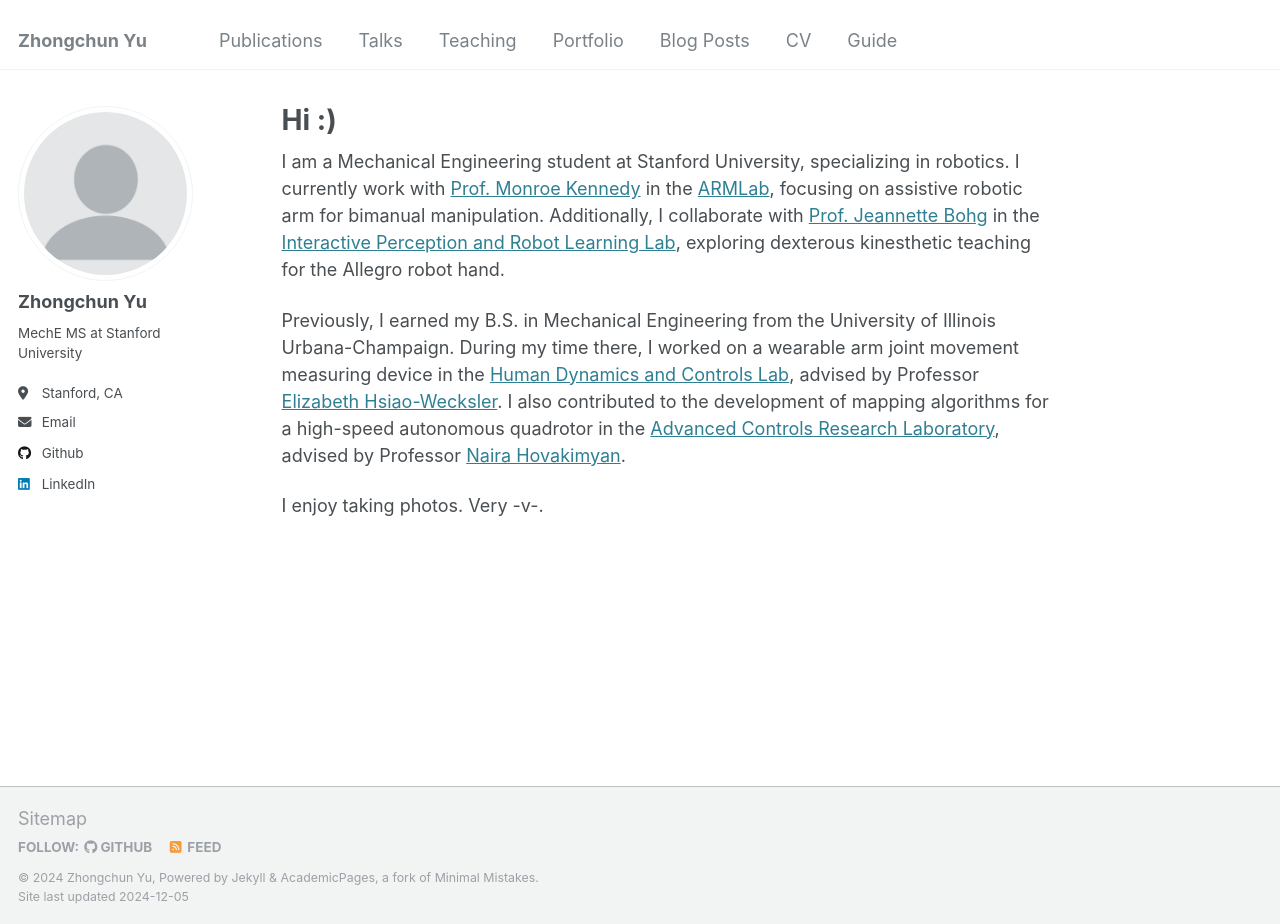
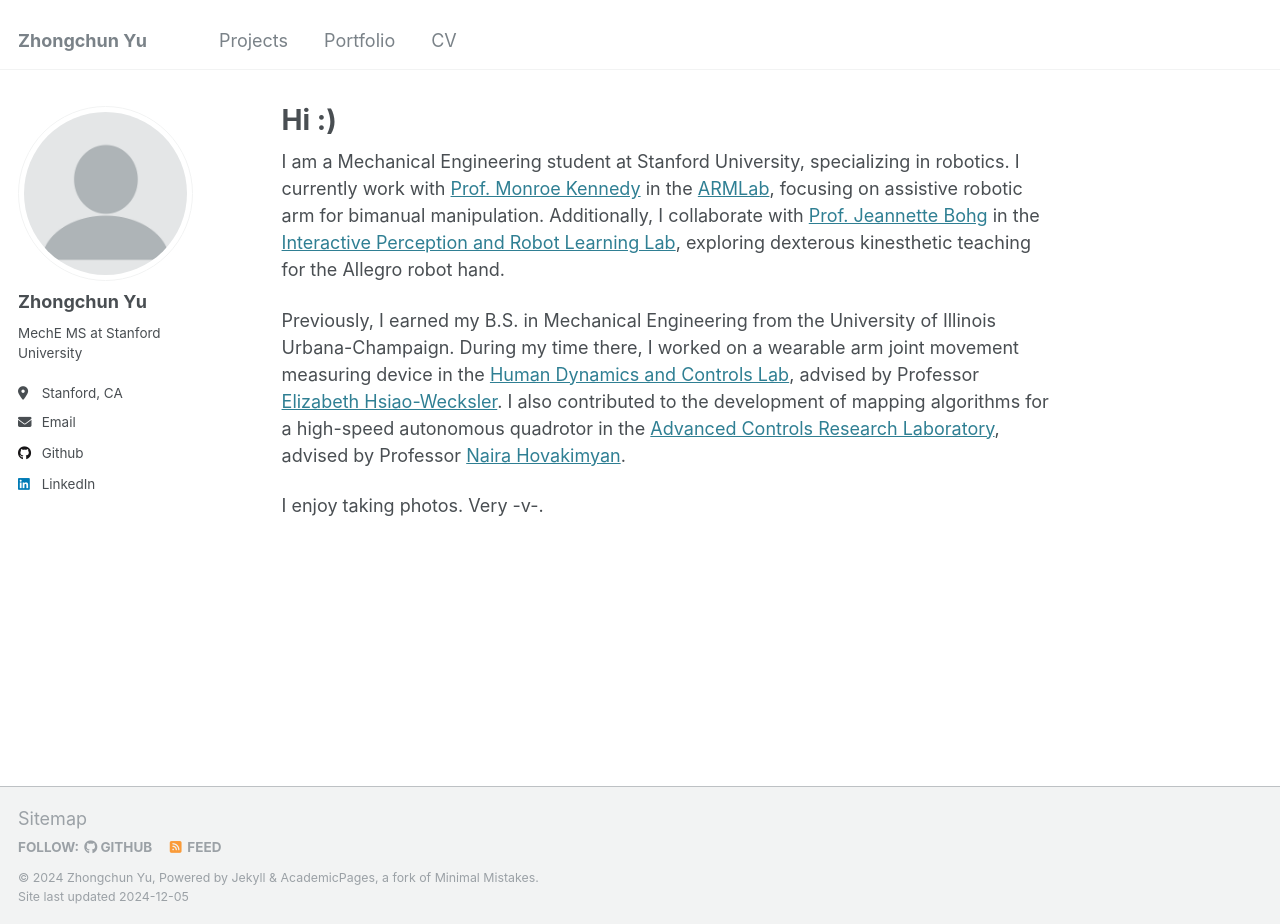
Before and after one commit to yuzhongchun17/yuzhongchun17.github.io, a Jekyll site: the page built from _pages/about.md, in a window 1280 px wide and 924 px high. Built offline with Jekyll 4.4.1, drawn with Linux system fonts in a browser that asks for light colours.

Commit message:
Update navigation.yml

```diff
--- a/_data/navigation.yml
+++ b/_data/navigation.yml
@@ -5,23 +5,23 @@
 # prevent it from being included in the site.
 
 main:
-  - title: "Publications"
+  - title: "Projects"
     url: /publications/
 
-  - title: "Talks"
-    url: /talks/
+  # - title: "Talks"
+  #   url: /talks/
 
-  - title: "Teaching"
-    url: /teaching/
+  # - title: "Teaching"
+  #   url: /teaching/
 
   - title: "Portfolio"
     url: /portfolio/
 
-  - title: "Blog Posts"
-    url: /year-archive/
+  # - title: "Blog Posts"
+  #   url: /year-archive/
 
   - title: "CV"
     url: /cv/
 
-  - title: "Guide"
-    url: /markdown/
+  # - title: "Guide"
+  #   url: /markdown/
```
